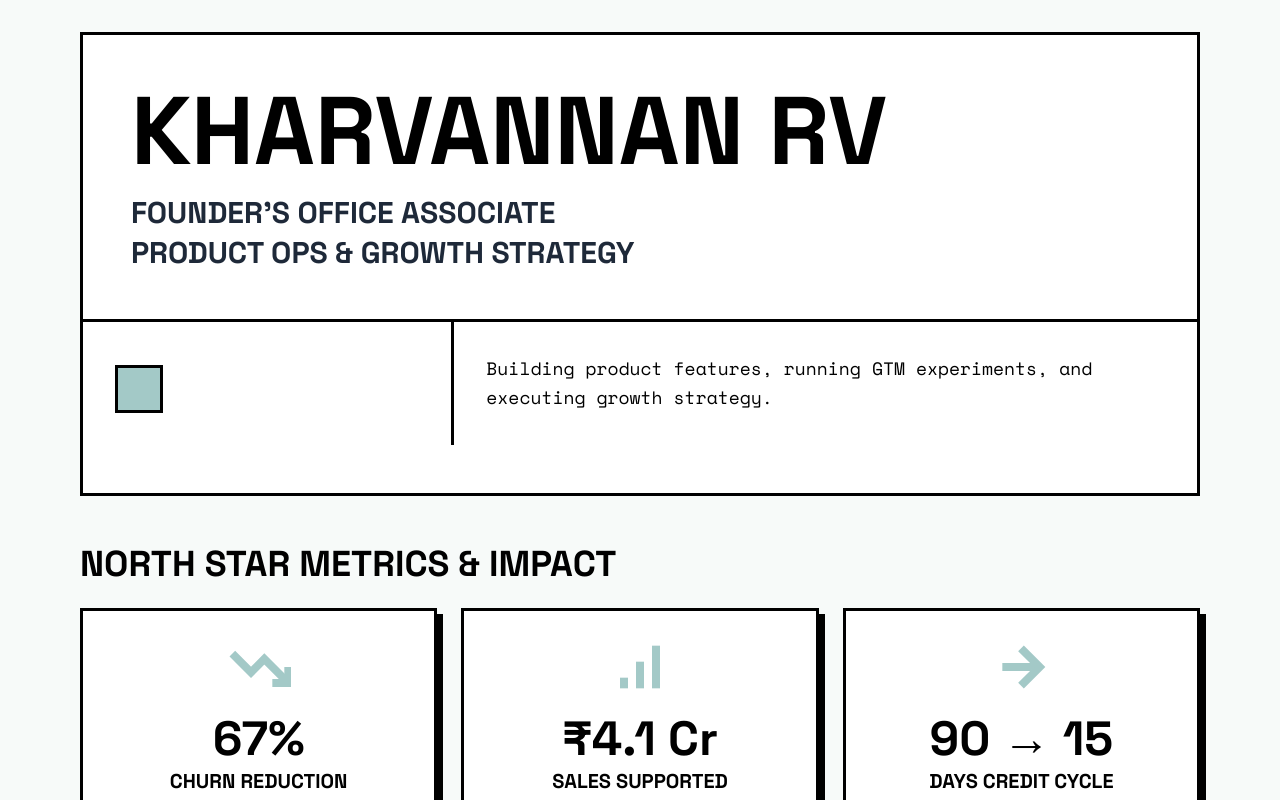
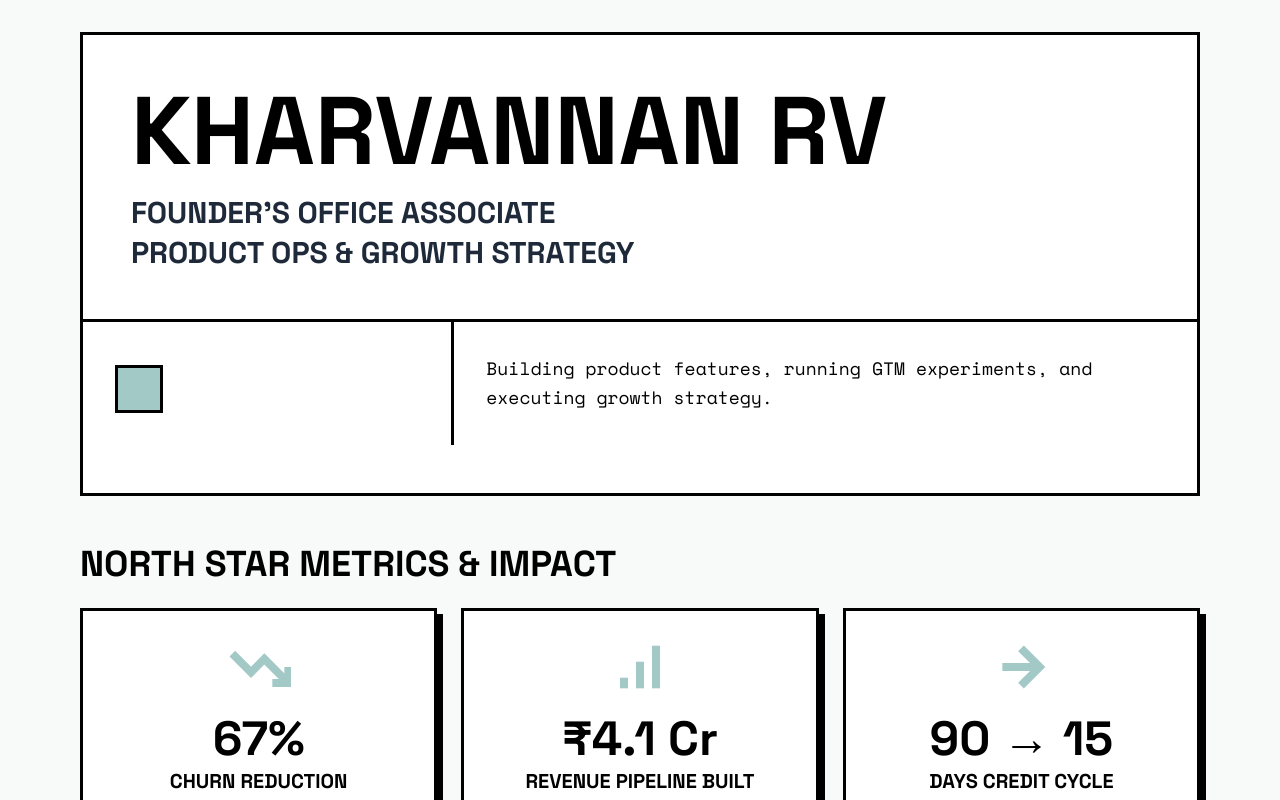
Before and after one commit to Khars-99/Kharvannan, a React (Vite) app: page / in a window 1280 px wide. Shown: the top 800 px of the page. Built offline with nearby package versions, Linux system fonts and the light colour scheme.

Commit message:
Fix revenue metric wording: standardize to 'Revenue Pipeline Built'

```diff
--- a/components/MetricsSection.tsx
+++ b/components/MetricsSection.tsx
@@ -39,7 +39,7 @@ export const MetricsSection: React.FC = () => {
         />
         <MetricCard
           value="₹4.1 Cr"
-          label="Sales Supported"
+          label="Revenue Pipeline Built"
           description="Lead generation via Meta Ads and extracting product-market fit insights."
           icon={
             <svg viewBox="0 0 24 24" fill="none" stroke="currentColor" strokeWidth="3" className="w-full h-full">
```
